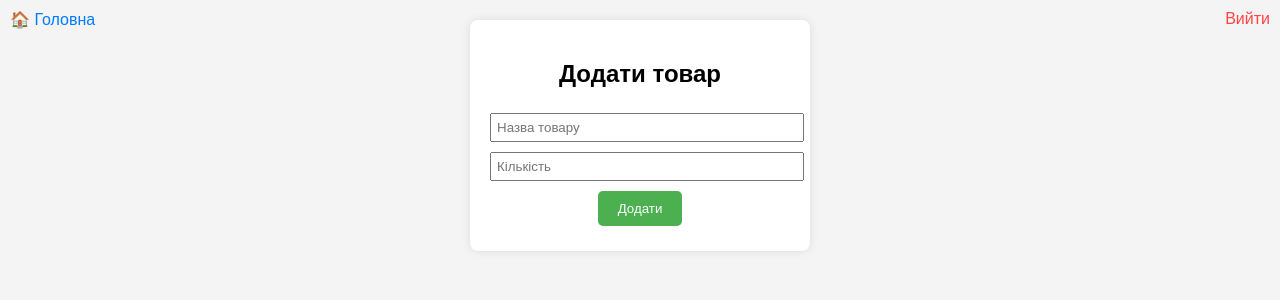
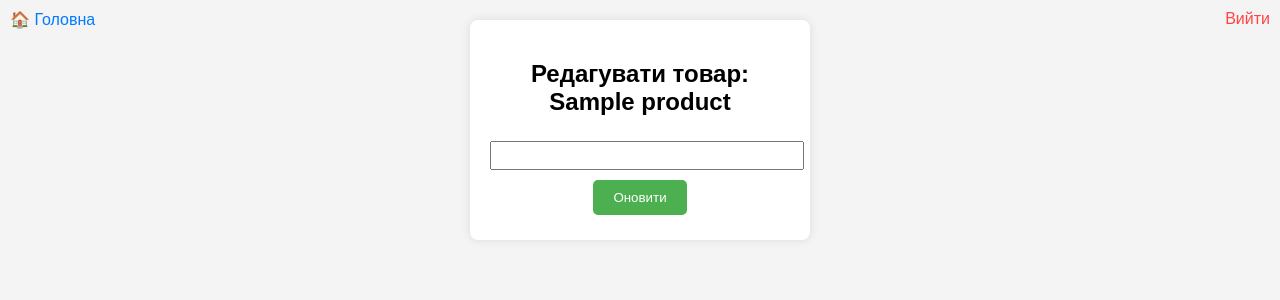
Before and after one commit to BomBom26/remp, a Python web app: template templates/add_product.html in a window 1280 px wide. Shown: the top 300 px of the page. Run offline with Jinja, Linux system fonts and the light colour scheme; the template is opened without the code that fills it: most values are stand-ins (such as "Sample title", 1, 10 or a date in 2020).

Commit message:
Update add_product.html

```diff
--- a/templates/add_product.html
+++ b/templates/add_product.html
@@ -2,7 +2,7 @@
 <html lang="uk">
 <head>
     <meta charset="UTF-8">
-    <title>Додати товар</title>
+    <title>Редагувати товар</title>
     <style>
         body { font-family: Arial, sans-serif; text-align: center; background-color: #f4f4f4; }
         .form-container { margin: 20px; padding: 20px; background-color: #fff; border-radius: 8px; box-shadow: 0 0 10px rgba(0,0,0,0.1); width: 300px; margin-left: auto; margin-right: auto; }
@@ -19,11 +19,10 @@
     <a href="/" class="home-link">🏠 Головна</a>
     <a href="/logout" class="logout-link">Вийти</a>
     <div class="form-container">
-        <h2>Додати товар</h2>
+        <h2>Редагувати товар: {{ product[0] }}</h2>
         <form method="POST">
-            <input type="text" name="name" placeholder="Назва товару" required>
-            <input type="number" name="stock" placeholder="Кількість" required>
-            <button type="submit">Додати</button>
+            <input type="number" name="stock" value="{{ product[1] }}" required>
+            <button type="submit">Оновити</button>
         </form>
     </div>
 </body>
```
